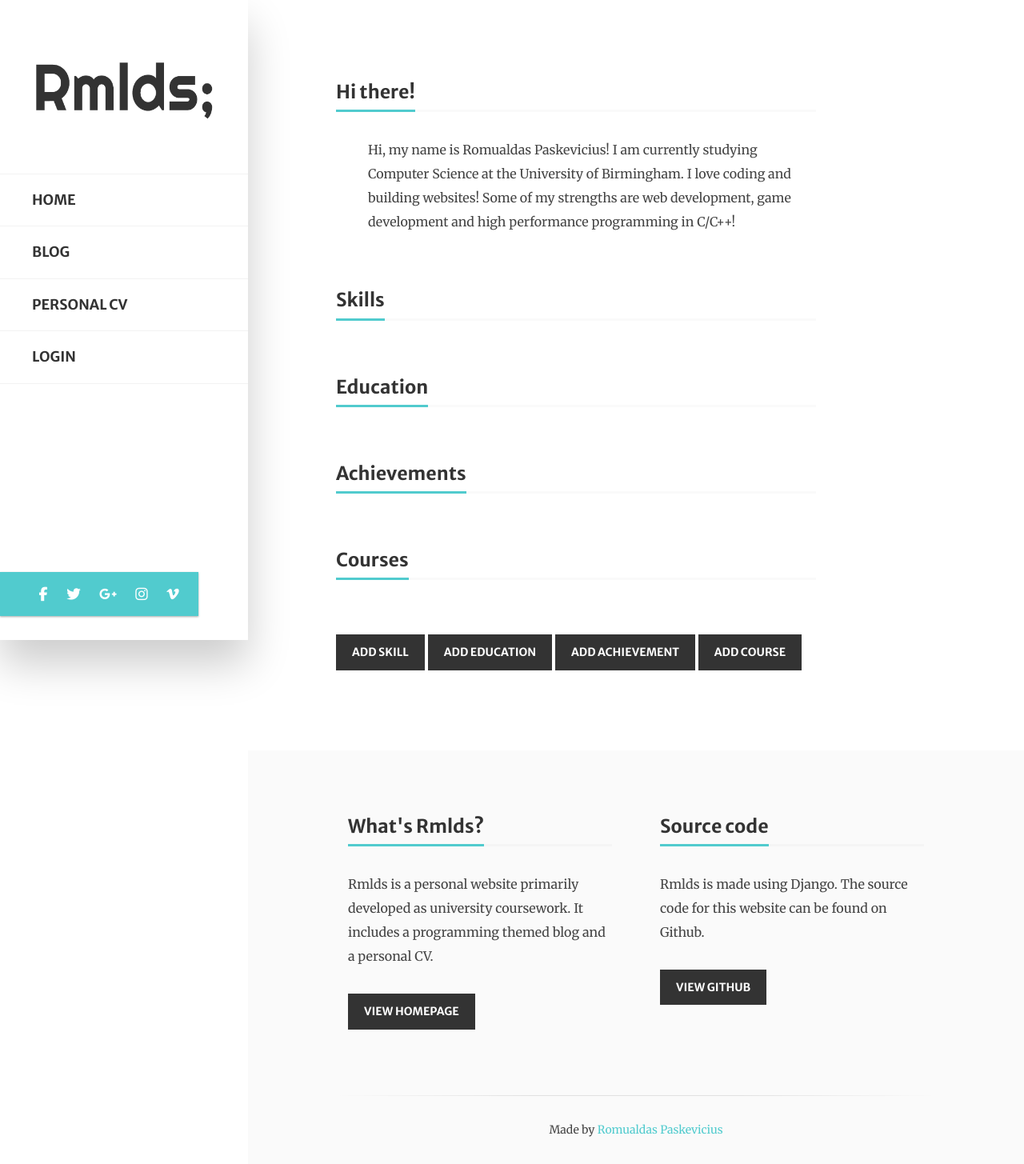
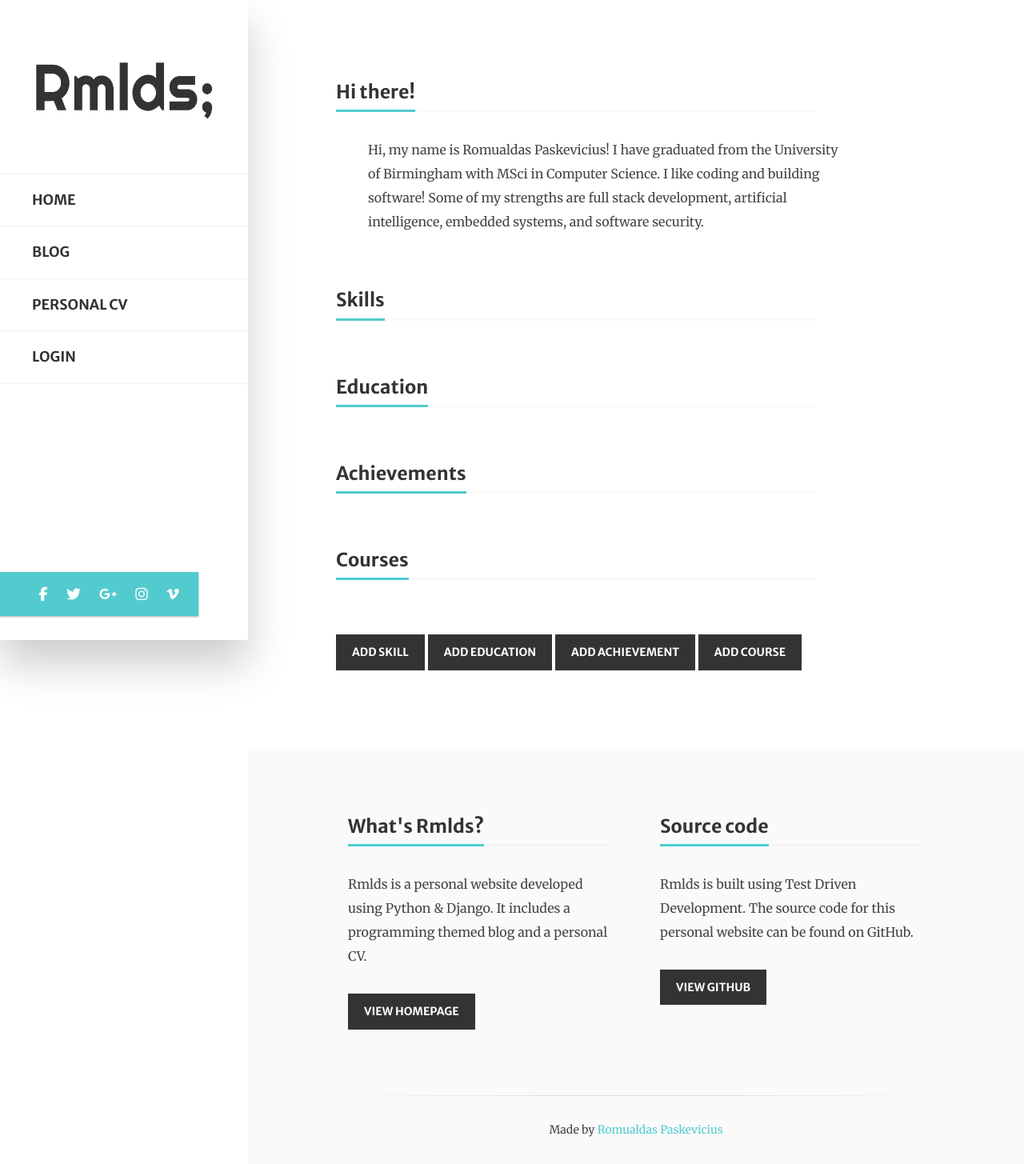
Before and after one commit to romualdasp/python-personal-website, a Django app: page /cv/ in a window 1280 px wide. Shown: the whole page at 80% size. Run offline with Django 3.2, Linux system fonts and the light colour scheme; data that the repository does not hold is empty; some libraries are stand-ins or nearby versions.

Commit message:
Add README and update info

```diff
--- a/blog/static/css/blog.css
+++ b/blog/static/css/blog.css
@@ -541,5 +541,5 @@ a:hover, a:focus {
 .cv-about {
     margin: 0;
     padding: 0 0 68px 40px;
-    max-width: 600px;
+    max-width: 630px;
 }
--- a/blog/templates/blog/base.html
+++ b/blog/templates/blog/base.html
@@ -72,14 +72,14 @@
                     <!-- FOOTER WIDGET 1 -->
                     <div class="col-12 col-lg-6 mb-4 mb-lg-0">
                         <h5 class="site-title-with-border"><span>What's Rmlds?</span></h5>
-                        <p>Rmlds is a personal website primarily developed as university coursework. It includes a programming themed blog and a personal CV.</p>
+                        <p>Rmlds is a personal website developed using Python & Django. It includes a programming themed blog and a personal CV.</p>
                         <p><a href="/" class="btn btn-default">View Homepage</a></p>
                     </div>
                     <!-- FOOTER WIDGET 2 -->
                     <div class="col-12 col-lg-6">
                         <h5 class="site-title-with-border"><span>Source code</span></h5>
-                        <p>Rmlds is made using Django. The source code for this website can be found on Github.</p>
-                        <p><a href="https://github.com/rmlds/personal-site" class="btn btn-default" target="_blank">View Github</a></p>
+                        <p>Rmlds is built using Test Driven Development. The source code for this personal website can be found on GitHub.</p>
+                        <p><a href="https://github.com/romualdasp" class="btn btn-default" target="_blank">View Github</a></p>
                     </div>
                 </div>
                 <!-- CREDITS -->
--- a/cv/templates/cv/cv_preview.html
+++ b/cv/templates/cv/cv_preview.html
@@ -3,7 +3,10 @@
 
 {% block content %}
     <h5 class="cv-title"><span>Hi there!</span></h5>
-    <p class="cv-about">Hi, my name is Romualdas Paskevicius! I am currently studying Computer Science at the University of Birmingham. I love coding and building websites! Some of my strengths are web development, game development and high performance programming in C/C++!</p>
+    <p class="cv-about">
+        Hi, my name is Romualdas Paskevicius! I have graduated from the University
+        of Birmingham with MSci in Computer Science. I like coding and building software! Some of my strengths are full stack development, artificial intelligence, embedded systems, and software security.
+    </p>
 
     <h5 class="cv-title"><span>Skills</span></h5>
     <ul id="skill-list" class="cv-list">
```
Also changed, not shown: resources/add-to-cv.png (added), resources/create-post.png (added), resources/homepage-hover.png (added), resources/homepage.png (added), resources/page-footer.png (added), resources/personal-cv.png (added).
